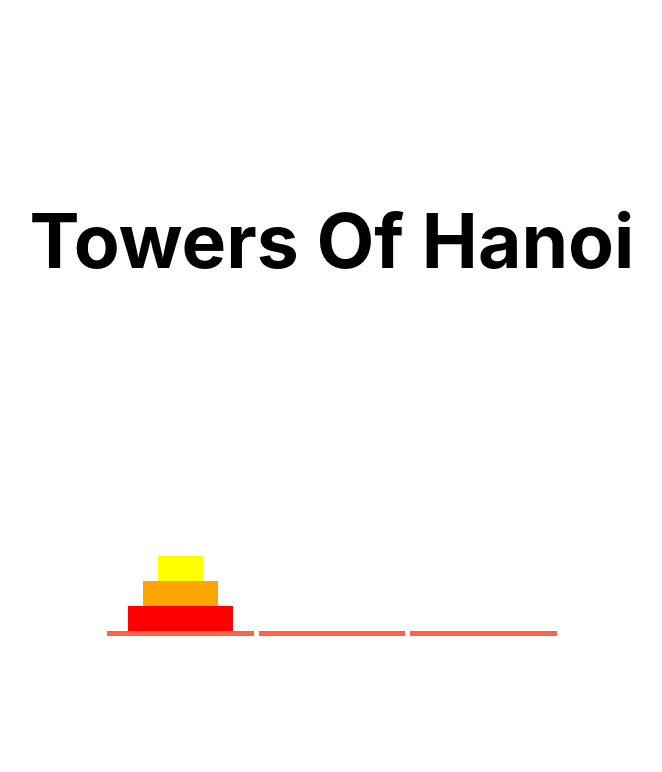
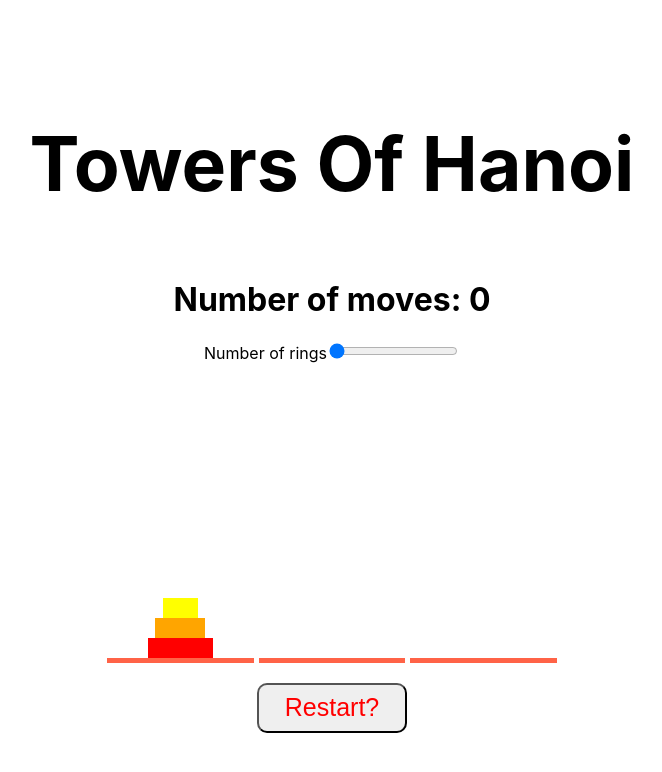
Before and after one commit to MattOrtner/towers-of-hanoi, a React (Create React App) app: page / in a window 1280 px wide. Shown: the top 772 px of the page, without its empty margins (308-970 px from the left). Built offline with nearby package versions, Linux system fonts and the light colour scheme.

Commit message:
fixed pop-up, added ring renders, connected slider

```diff
--- a/src/App.css
+++ b/src/App.css
@@ -31,7 +31,7 @@
 
 
 .ring {
-  height: 25px;
+  height: 20px;
 }
 
 .tower.selected :first-child {
@@ -40,24 +40,44 @@
 }
 
 .ring.size-1 {
-  width: 45px;
+  width: 35px;
   background-color: yellow;
 }
 
 .ring.size-2 {
-  width: 75px;
+  width: 50px;
   background-color: orange;
 }
 
 .ring.size-3 {
-  width: 105px;
+  width: 65px;
+  background-color: red;
+}
+
+.ring.size-4 {
+  width: 80px;
+  background-color: orange;
+}
+
+.ring.size-5 {
+  width: 95px;
+  background-color: yellow;
+}
+
+.ring.size-6 {
+  width: 110px;
+  background-color: orange;
+}
+
+.ring.size-7 {
+  width: 125px;
   background-color: red;
 }
 
 .restartButton {
   color: red;
-  height: 75px;
-  width: 200px;
+  height: 50px;
+  width: 150px;
   border-radius: 10px;
   font-size: 25px;
 }
--- a/src/App.js
+++ b/src/App.js
@@ -3,36 +3,57 @@ import './App.css';
 import TowersOfHanoi from './towers-of-hanoi'
 
 const towersOfHanoi = new TowersOfHanoi()
-let firstSelection
+
+const firstSelection = {}
 
 function App() {
   const [board, setBoard] = useState([...towersOfHanoi.board])
   const [isWin, setWin] = useState(false)
+  const [counter, setCounter] = useState(0)
+
+
 
   const selectTower = (index) => {
     return (event) => {
-      if (firstSelection === undefined) {
-        firstSelection = index
-        event.currentTarget.classList.add('selected')
+      if (firstSelection.index === undefined) {
+        firstSelection.index = index
+        firstSelection.element = event.currentTarget
+        firstSelection.element.classList.add('selected')
 
       } else {
 
-        if (towersOfHanoi.move(firstSelection, index)) {
+        if (towersOfHanoi.move(firstSelection.index, index)) {
           setBoard([...towersOfHanoi.board])
-
+          firstSelection.element.classList.remove('selected')
+          setCounter(counter + 1)
           if (towersOfHanoi.checkWin()) {
             setWin(true)
           }
         }
-        firstSelection = undefined
-        event.currentTarget.classList.remove('selected')
-
+        firstSelection.index = undefined
       }
     }
+  }
+
+  const createNumRings = (event) => {
+    const ringsSelected = event.currentTarget.value
+    const numRings = parseInt(ringsSelected)
+
+
+    const newArray = []
+    for (let i = 1; i <= numRings; i += 1) {
+      newArray.push(i)
+    }
+
+    towersOfHanoi.board = [newArray, [], []]
+    setBoard([...towersOfHanoi.board])
 
   }
-  const restart = () => {
+
+    const restart = () => {
+
     setWin(false)
+    setCounter(0)
     towersOfHanoi.restart()
     setBoard([...towersOfHanoi.board])
   }
@@ -70,24 +91,30 @@ function App() {
   return (
     <div className="App">
       <h1 className='title'>Towers Of Hanoi</h1>
+      {!isWin &&
+      <h1 className='counter'>Number of moves: {counter}</h1>
+      }
       {isWin &&
-        <h1>YOU DID IT! YOU WON! GREAT JOB!</h1>
+        <h1>YOU DID IT!      In {counter} moves!</h1>
       }
+      <div>
+        <label> Number of rings
+          <input onChange={createNumRings} type='range' min='3' max='7' defaultValue='3' step='1'></input>
+        </label>
+      </div>
       <div className='border'>
         {renderTowers()}
       </div>
       <br />
-      {isWin &&
-        <button className='restartButton' onClick={restart}>Restart?</button>
-      }
+      <button className='restartButton' onClick={restart}>Restart?</button>
     </div>
   );
 }
 
 export default App;
 /**
- * adding some sort of indicator for ring selection
+ * fix winning towers number on instance of win function
  * adding posts for each tower to live on
- * adding a move counter
- * let the user choose the number of ring input type='range'
+ * have the restart function reset the whole-
+ * board w/ correct number of rings
  */
```
